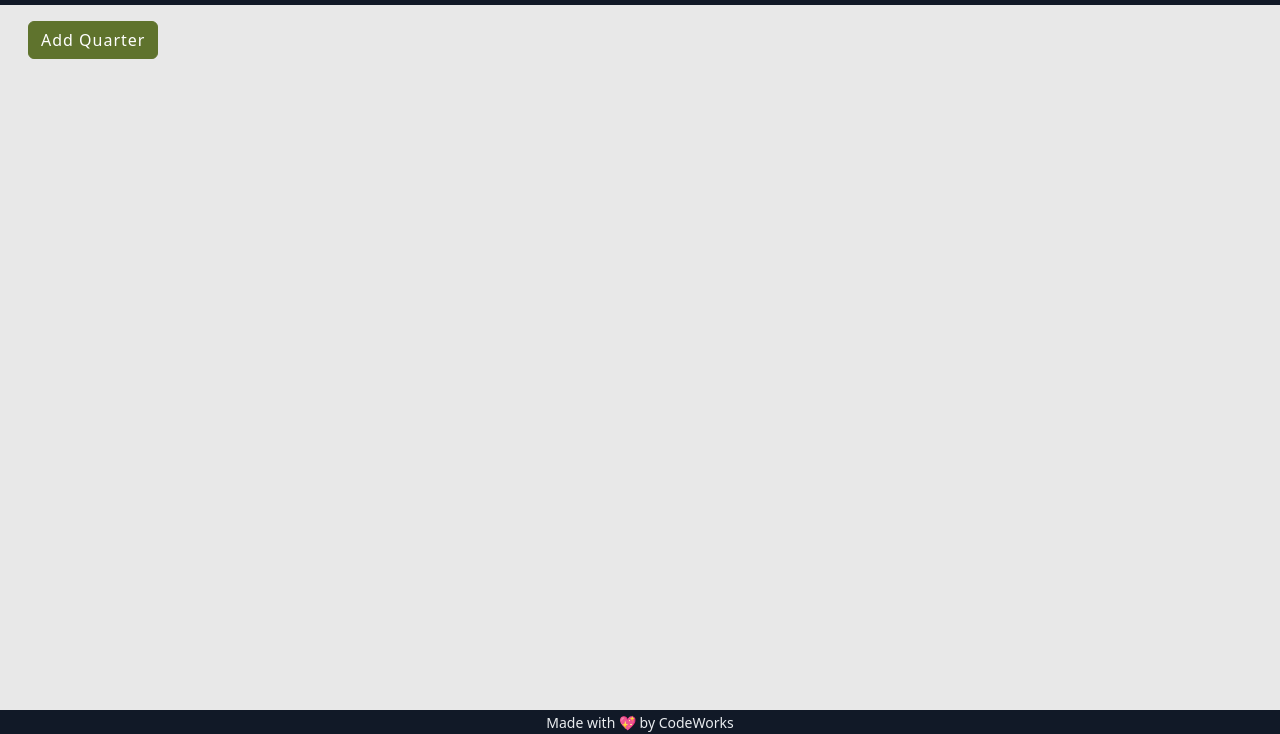
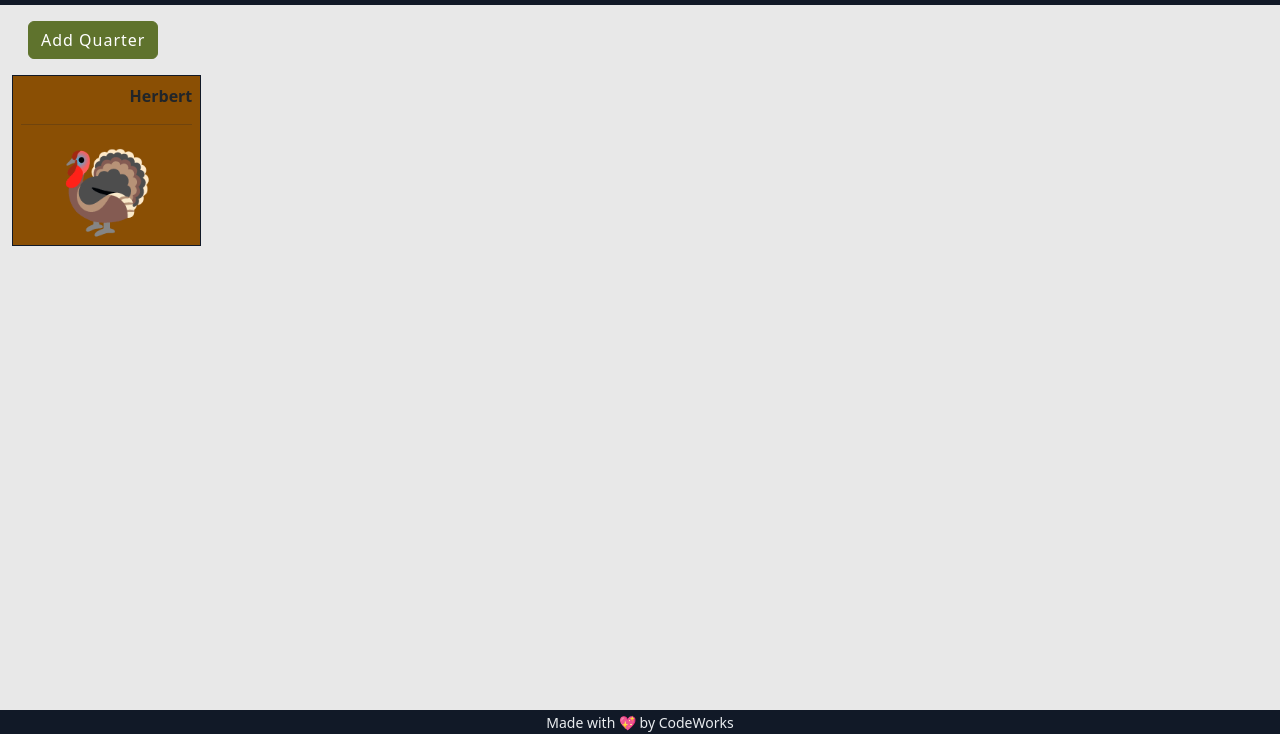
Before and after one commit to CodeWorks-FullStack/winter24_gacha_gachamon, a website with bundled scripts: page index.html in a window 1280 px wide. Shown: the part 66-800 px from the top of the page. Built offline with nearby package versions, Linux system fonts and the light colour scheme; a script that the page names is missing.

Commit message:
added gachamons controller

```diff
--- a/app/App.js
+++ b/app/App.js
@@ -1,10 +1,12 @@
 import { router } from './router-config.js';
 import { HomeController } from './controllers/HomeController.js';
 import { CoinsController } from './controllers/CoinsController.js';
+import { GachamonsController } from './controllers/GachamonsController.js';
 const USE_ROUTER = false
 
 class App {
   CoinsController = new CoinsController()
+  GachamonsController = new GachamonsController()
 }
 
 const app = new App()
--- /dev/null
+++ b/app/controllers/GachamonsController.js
@@ -0,0 +1,7 @@
+
+export class GachamonsController {
+  constructor() {
+    console.log('Gachamons controller is loaded!');
+
+  }
+}
--- a/index.html
+++ b/index.html
@@ -52,6 +52,20 @@
           </div>
         </div>
       </section>
+
+      <section class="row">
+        <div class="col-md-2">
+          <div class="border border-1 border-dark p-2 bg-warning">
+            <div class="text-end">
+              <span class="fw-bold">Herbert</span>
+            </div>
+            <hr>
+            <div class="text-center">
+              <span class="display-1">🦃</span>
+            </div>
+          </div>
+        </div>
+      </section>
     </div>
   </main>
 
```
